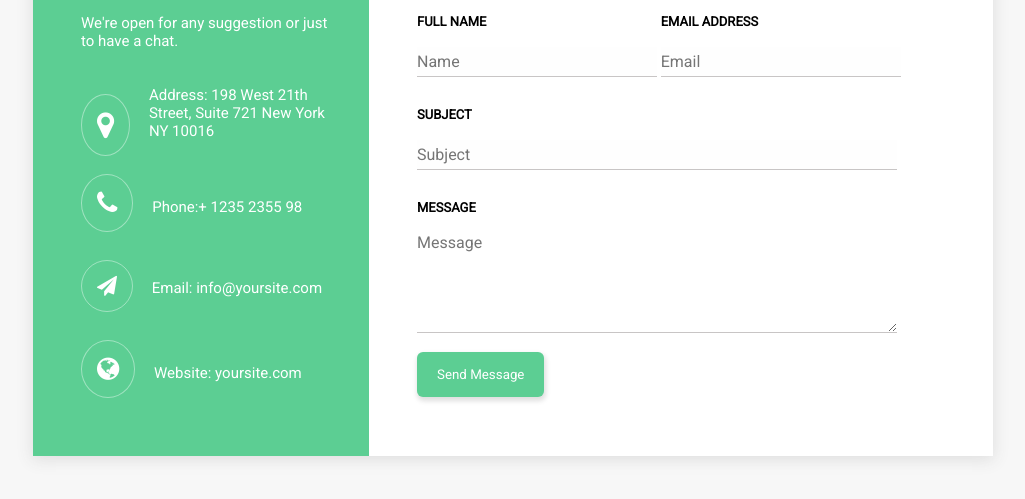
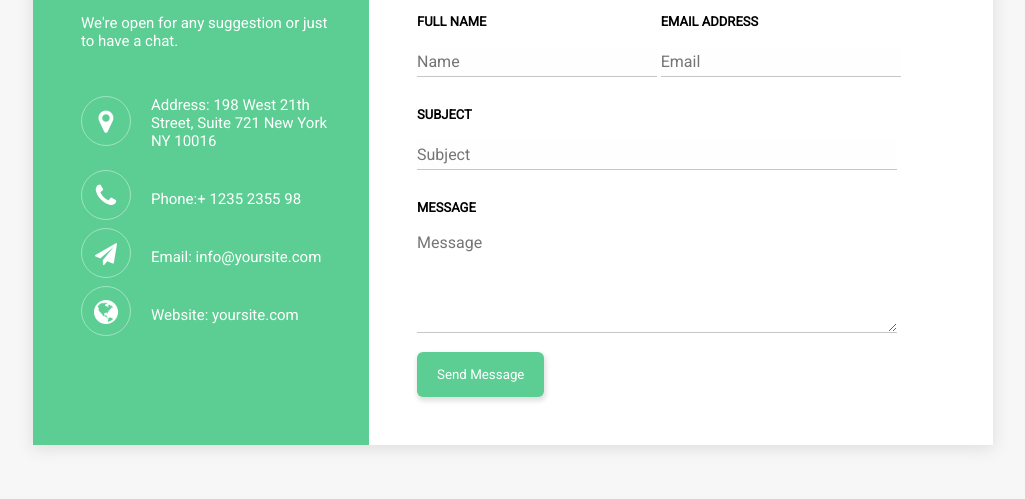
Before and after one commit to Andra-Tamasauskaite/JS-Kursai-23.01.09, a plain HTML site: page 2023.01.18/forma.html in a window 1280 px wide. Shown: the part 151-650 px from the top of the page, without its empty margins (127-1152 px from the left). Drawn offline with Linux system fonts and the light colour scheme.

Commit message:
Užduotis Nr.3

```diff
--- a/2023.01.18/forma.html
+++ b/2023.01.18/forma.html
@@ -16,29 +16,25 @@
             <br /><br />
             <h2>We're open for any suggestion or just to have a chat.</h2>
             <br /><br>
-
-            <div class="icon">
-                <i id="marker" class="fa fa-map-marker" style="font-size:30px" ></i>
+            <div class="icon" id="marker">
+                <i class="fa fa-map-marker" style="font-size:26px"></i>
+                Address: 198 West 21th Street, Suite 721 New York NY 10016
             </div>
-            <div class="text">Address: 198 West 21th <br>Street, Suite 721 New York <br>NY 10016</div>
             <br><br>
-
-            <div class="icon">
+            <div class="icon-2">
                 <i class="fa fa-phone" style="font-size:26px"></i>
+                Phone:+ 1235 2355 98
             </div>
-            <div class="text">Phone:+ 1235 2355 98 </div>
             <br><br>
-
-            <div class="icon">
-                <i class="fa fa-paper-plane" style="font-size:20px"></i>
+            <div class="icon-2">
+                <i class="fa fa-paper-plane" style="font-size:22px"></i>
+                Email: info@yoursite.com
             </div>
-            <div class="text">Email: info@yoursite.com</div>
             <br><br>
-
-            <div class="icon">
-                <i class="fa fa-globe" style="font-size:26px"></i>
+            <div class="icon-2">
+                <i class="fa fa-globe" style="font-size:28px"></i>
+                Website: yoursite.com
             </div>
-            <div class="text">Website: yoursite.com</div>
         </div>
         <div class="right">
           <h1>Get in touch</h1>
@@ -49,22 +45,14 @@
               <label for="name" class="title">FULL NAME</label><br />
               <input type="text" class="field" placeholder="Name" id="line" />
             </div>
-
             <div>
               <label for="email" class="title">EMAIL ADDRESS</label><br />
               <input type="email" class="field" placeholder="Email" id="line" />
             </div>
-
             <div>
               <label for="subject" class="title">SUBJECT</label><br />
-              <input
-                type="text"
-                class="field"
-                placeholder="Subject"
-                id="line2"
-              />
+              <input type="text" class="field" placeholder="Subject" id="line2"/>
             </div>
-
             <div>
                 <label for="message" class="title">MESSAGE</label><br />
                 <textarea placeholder="Message" ></textarea>
--- a/2023.01.18/style.css
+++ b/2023.01.18/style.css
@@ -74,7 +74,6 @@ div label {
 textarea {
   border: none;
   border-bottom: 1px solid #c8c5c5;
-  /* resize: none; */
   height: 100px;
   width: 30rem;
   display: inline-block;
@@ -87,8 +86,6 @@ textarea {
 
 #line2 {
   width: 30rem;
-  /* display: inline-block;
-  max-width: 960px; */
 }
 
 button {
@@ -110,29 +107,47 @@ button:hover {
   background-color: #70e8aa;
 }
 
-.icon :not(#marker) {
-  width: auto;
-  border: 1px solid #ffffff69;
-  border-radius: 50%;
-  padding: 15px;
-  margin-bottom: 10px;
-}
-
 h2 {
   font-weight: normal;
   font-size: 15px;
 }
 
-.text {
-  font-size: 15px;
-  padding-left: 15px;
+.left .icon {
+  width: 100%;
+  padding: 10px 0px 2px 70px;
+  position: relative;
 }
 
-#marker {
+.left .icon i {
+  width: 50px;
+  height: 50px;
+  display: block;
+  border: 1px solid #ffffff69;
+  text-align: center;
+  line-height: 50px;
+  border-radius: 50%;
+  position: absolute;
+  top: 10px;
+  left: 0;
+}
+
+.left .icon-2 {
   width: 100%;
+  padding: 20px 0px 2px 70px;
+  position: relative;
+}
+
+.left .icon-2 i {
+  width: 50px;
+  height: 50px;
+  display: block;
   border: 1px solid #ffffff69;
+  text-align: center;
+  line-height: 50px;
   border-radius: 50%;
-  padding: 15px;
+  position: absolute;
+  top: 0;
+  left: 0;
 }
 
 @media (max-width: 940px) {
@@ -145,6 +160,16 @@ h2 {
     height: auto;
   }
 
+  .left #marker {
+    padding-bottom: 10px;
+  }
+
+  .left .icon i {
+    position: absolute;
+    top: 0;
+    left: 0;
+  }
+
   .right {
     width: 100%;
     height: auto;
```
